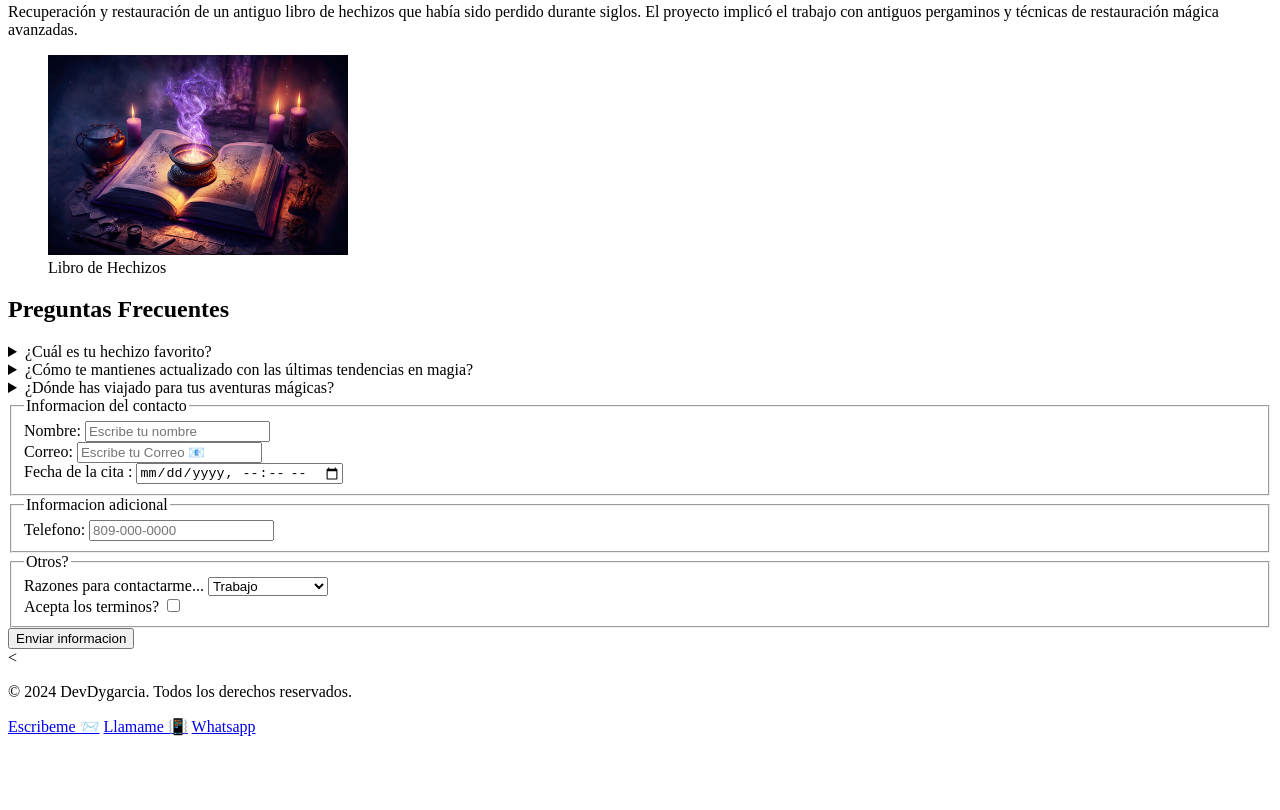
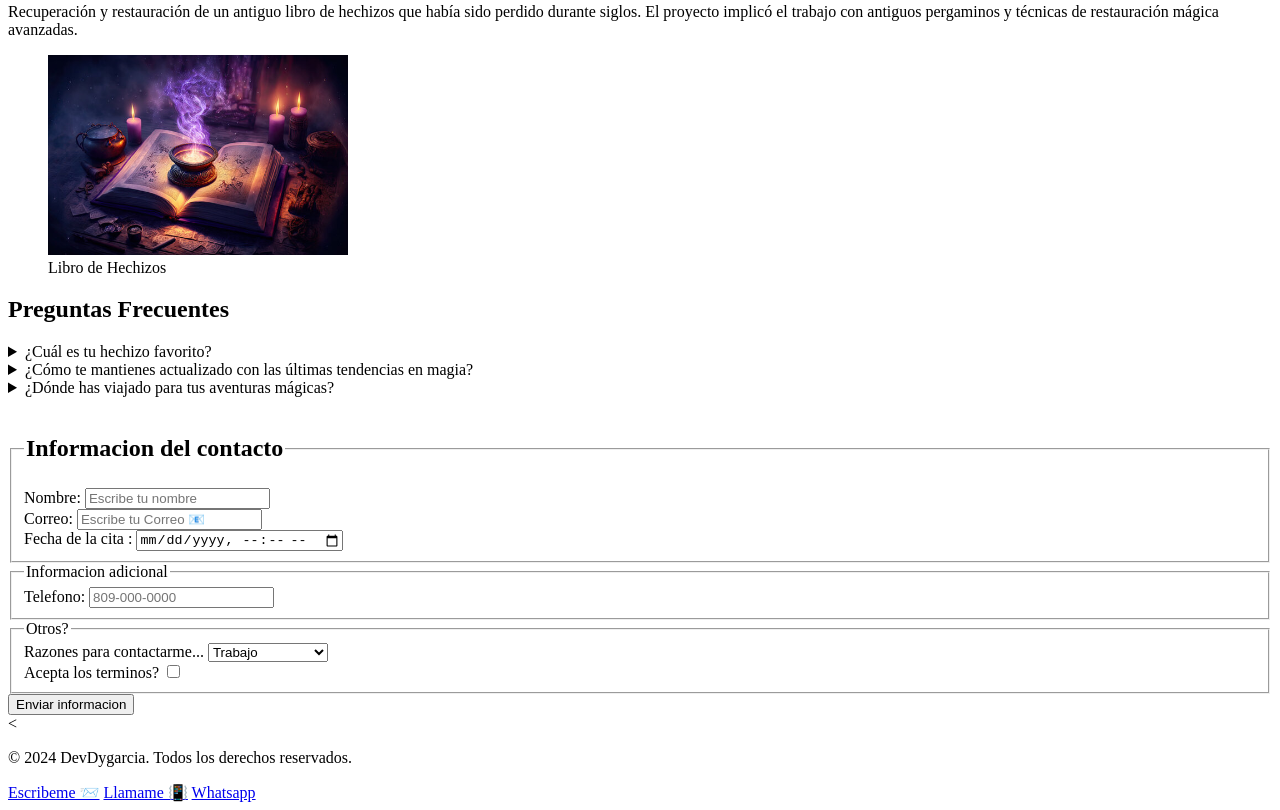
Before and after one commit to DevDygarcia/DyE_PagWeb_ExamenDyE, a plain HTML site: page index.html in a window 1280 px wide. Shown: the part 1794-2604 px from the top of the page. Before the commit the page ends 2538 px from the top, so only its background shows below. Drawn offline with Linux system fonts and the light colour scheme.

Commit message:
index.html

```diff
--- a/index.html
+++ b/index.html
@@ -84,11 +84,11 @@
             </dl>
             </details>
         </section>
+        <br>
 
-        <section>
         <form action="/" method="post">
             <fieldset>
-                <legend> Informacion del contacto </legend>
+                <legend> <h2>Informacion del contacto </h2></legend>
                 <div role="contentinfo">
                     <label> Nombre:
                         <input type="text" placeholder="Escribe tu nombre" required>
@@ -145,7 +145,7 @@
 
             <button> Enviar informacion </button>
         </form>
-        </section>
+
     </div>
     <footer>
         <div class="footer-text">
```
